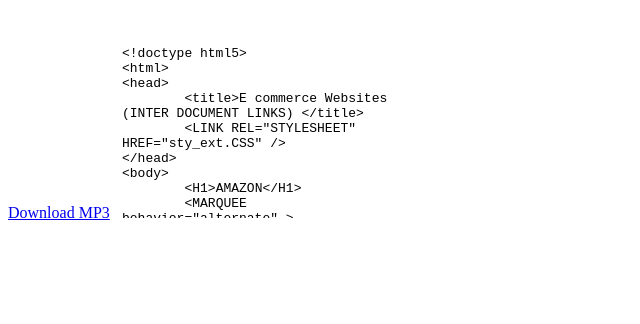
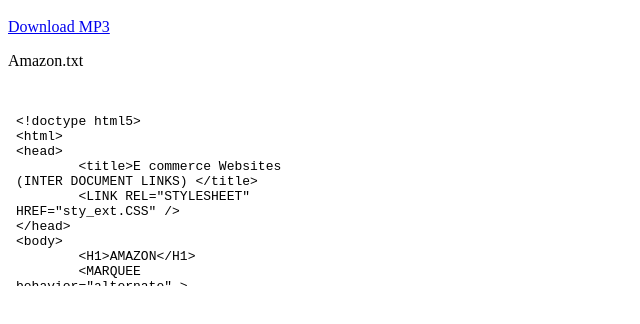
Before and after one commit to haripriya79/html, a plain HTML site: page index.html in a window 1280 px wide. Shown: the part 48-372 px from the top of the page, without its empty margins (0-640 px from the left). Drawn offline with Linux system fonts and the light colour scheme.

Commit message:
Update index.html

```diff
--- a/index.html
+++ b/index.html
@@ -2,6 +2,7 @@
   <body>
     <h1> hari</h1>
     <a download href="https://github.com/haripriya79/html/blob/main/Amazon.txt">Download MP3</a>
+    <p> Amazon.txt<p>
     <object data="https://github.com/haripriya79/html/blob/main/Amazon.txt" width="300" height="200">
 Not supported
 </object>
```
